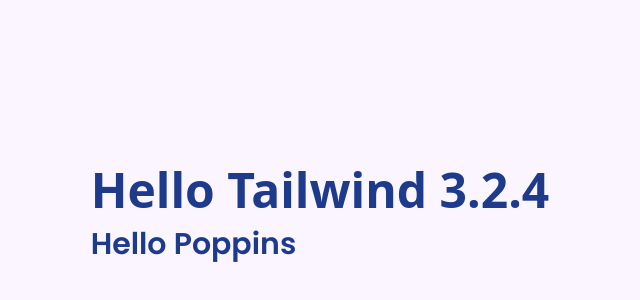
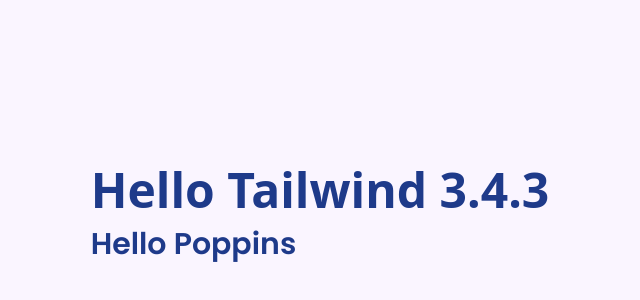
Before and after one commit to ah-rasel/tailwindcss-starter-postcss, a website built with Vite: page index.html in a window 1280 px wide. Shown: the part 186-486 px from the top of the page, 320-960 px from the left. Built offline with nearby package versions, Linux system fonts and the light colour scheme.

Commit message:
packages updated and tailwindcss version updated to 3.4.3

```diff
--- a/index.html
+++ b/index.html
@@ -10,7 +10,7 @@
 <body>
     <div class="flex justify-center items-center w-full h-screen text-5xl font-extrabold text-blue-900 bg-purple-50">
         <div class="space-y-3">
-            <p>Hello Tailwind 3.2.4</p>
+            <p>Hello Tailwind 3.4.3</p>
             <p class="font-poppins text-3xl font-semibold">Hello Poppins</p>
         </div>
     </div>
```
Also changed, not shown: package.json (+4 -4 lines), 1 other file.
